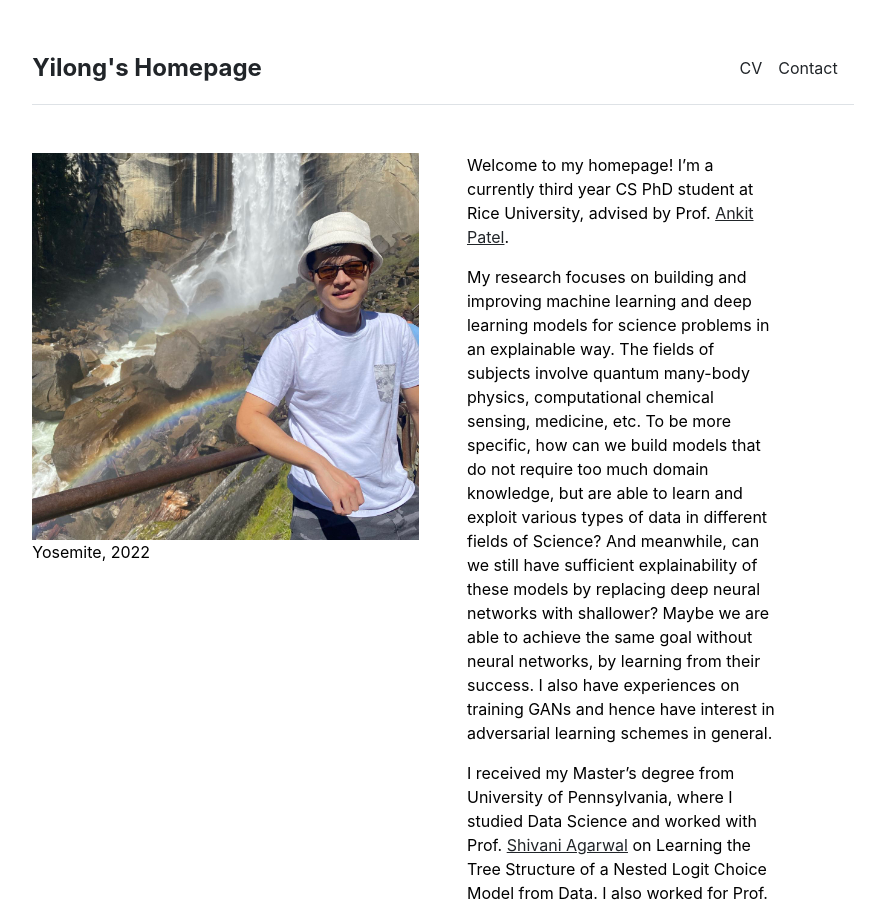
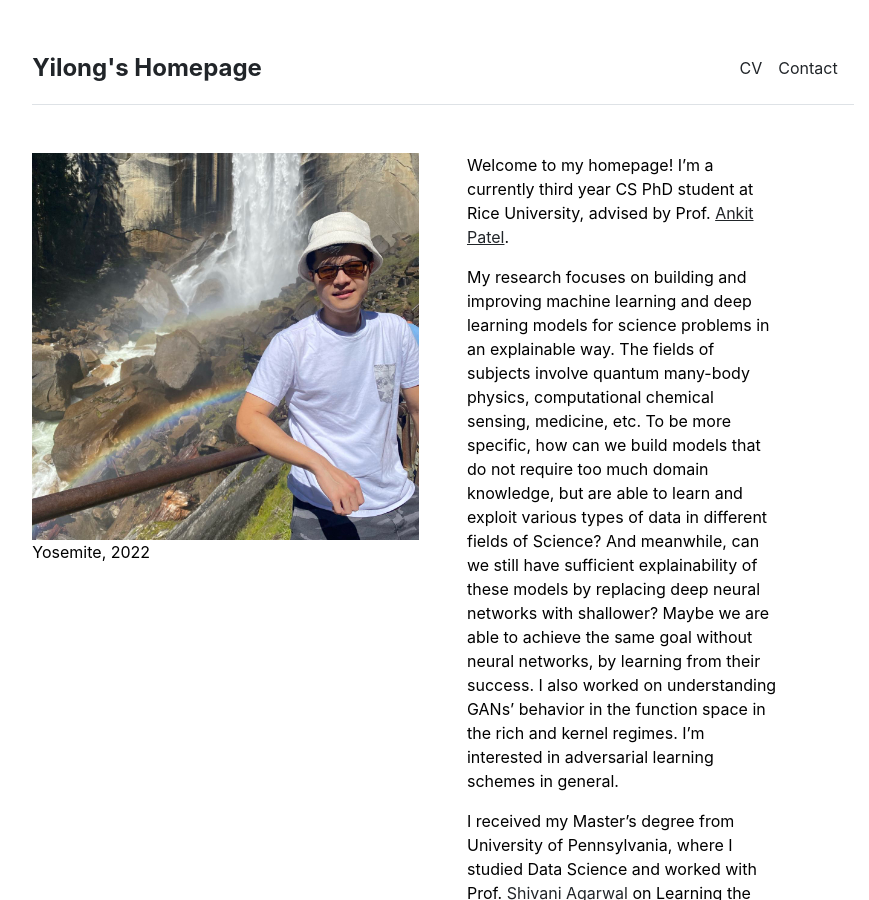
Before and after one commit to YilongJu/yilongju.github.io, a Jekyll site: the page built from index.md, in a window 1280 px wide and 900 px high. Shown: the whole window, without its empty margins (197-1066 px from the left). Built offline with Jekyll 4.4.1, drawn with Linux system fonts in a browser that asks for light colours.

Commit message:
Update index.md

```diff
--- a/index.md
+++ b/index.md
@@ -4,7 +4,7 @@ title: "Home"
 ---
 Welcome to my homepage! I’m a currently third year CS PhD student at Rice University, advised by Prof. [Ankit Patel](https://ankitlab.co/).
 
-My research focuses on building and improving machine learning and deep learning models for science problems in an explainable way. The fields of subjects involve quantum many-body physics, computational chemical sensing, medicine, etc. To be more specific, how can we build models that do not require too much domain knowledge, but are able to learn and exploit various types of data in different fields of Science? And meanwhile, can we still have sufficient explainability of these models by replacing deep neural networks with shallower? Maybe we are able to achieve the same goal without neural networks, by learning from their success. I also have experiences on training GANs and hence have interest in adversarial learning schemes in general.
+My research focuses on building and improving machine learning and deep learning models for science problems in an explainable way. The fields of subjects involve quantum many-body physics, computational chemical sensing, medicine, etc. To be more specific, how can we build models that do not require too much domain knowledge, but are able to learn and exploit various types of data in different fields of Science? And meanwhile, can we still have sufficient explainability of these models by replacing deep neural networks with shallower? Maybe we are able to achieve the same goal without neural networks, by learning from their success. I also worked on understanding GANs' behavior in the function space in the rich and kernel regimes. I'm interested in adversarial learning schemes in general.
 
 I received my Master's degree from University of Pennsylvania, where I studied Data Science and worked with Prof. [Shivani Agarwal](https://www.shivani-agarwal.net/) on Learning the Tree Structure of a Nested Logit Choice Model from Data. I also worked for Prof. [Barry Silverman](https://www.seas.upenn.edu/~barryg/) on Addressing Disparities in Healthcare Access and Outcomes among Chronically Ill Older Adults: Assessing the Feasibility of an Agent-Based Modeling Approach ([visualization](https://vnsnyupenn.shinyapps.io/vnsny-upenn-abms-study-r-map/) of the geographic data used in the project). I received my Bachelor's degree from Tsinghua University, where I studied Industrial Engineering.
 
```
